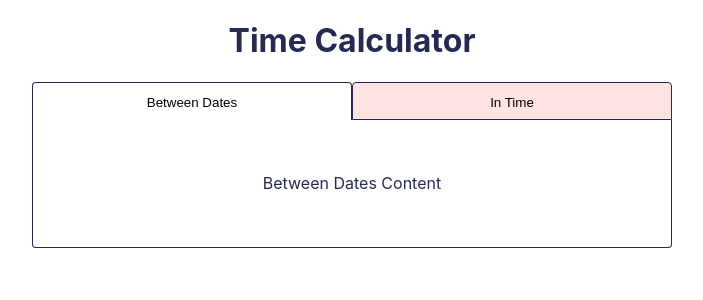
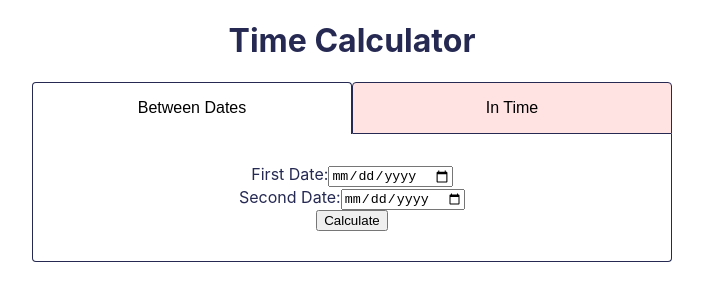
Before and after one commit to TBM85/demo-time-calculator, a Next.js app: page / in a window 1280 px wide. Shown: the top 300 px of the page, without its empty margins (288-991 px from the left). Built offline with nearby package versions, Linux system fonts and the light colour scheme.

Commit message:
Create a BetweenDates component and include a form

```diff
--- /dev/null
+++ b/components/BetweenDates.js
@@ -0,0 +1,19 @@
+import React from "react";
+
+const BetweenDates = () => {
+  return (
+    <form className="tab">
+      <div>
+        <label htmlFor="first-date">First Date:</label>
+        <input type="date" id="first-date" />
+      </div>
+      <div>
+        <label htmlFor="second-date">Second Date:</label>
+        <input type="date" id="second-date" />
+      </div>
+      <button type="submit">Calculate</button>
+    </form>
+  );
+};
+
+export default BetweenDates;
--- a/components/Tabs.js
+++ b/components/Tabs.js
@@ -1,5 +1,6 @@
 import { useState } from "react";
 import styles from "../styles/Tabs.module.css";
+import BetweenDates from "./BetweenDates";
 
 const tabs = ["Between Dates", "In Time"];
 
@@ -28,7 +29,7 @@ const Tabs = () => {
           </li>
         ))}
       </ul>
-      {isActive && <p>Between Dates Content</p>}
+      {isActive && <BetweenDates />}
       {!isActive && <p>In Time Content</p>}
     </div>
   );
--- a/styles/Tabs.module.css
+++ b/styles/Tabs.module.css
@@ -1,5 +1,4 @@
 .tabs {
-  /* border: 1px solid #262A53; */
   border-radius: 0.25em;
   max-width: 40em;
   margin: auto;
@@ -7,7 +6,6 @@
 
 .tabs ul {
   display: flex;
-  /* border-bottom: 1px solid #262A53; */
   margin: 0;
   padding: 0;
 }
@@ -16,6 +14,7 @@
   list-style: none;
   padding: 0.5em 1em;
   width: 50%;
+  min-height: 48px;
   border-top-left-radius: 0.25em;
   border-top-right-radius: 0.25em;
   border: 1px solid #262A53;
@@ -26,23 +25,11 @@
   background: transparent;
   border: none;
   cursor: pointer;
+  font-size: 1em;
+  padding: 0.5em;
 }
 
 .current_tab {
   background-color: #FFF !important;
   border-bottom: #FFF !important;
 }
-
-.tabs p {
-  padding: 0;
-  margin: 0;
-  min-height: 8em;
-  display: flex;
-  align-items: center;
-  justify-content: center;
-  border-bottom-right-radius: 0.25em;
-  border-bottom-left-radius: 0.25em;
-  border-bottom: 1px solid #262A53;
-  border-right: 1px solid #262A53;
-  border-left: 1px solid #262A53;
-}
--- a/styles/globals.css
+++ b/styles/globals.css
@@ -15,3 +15,18 @@ a {
 * {
   box-sizing: border-box;
 }
+
+.tab {
+  padding: 0;
+  margin: 0;
+  min-height: 8em;
+  display: flex;
+  flex-direction: column;
+  align-items: center;
+  justify-content: center;
+  border-bottom-right-radius: 0.25em;
+  border-bottom-left-radius: 0.25em;
+  border-bottom: 1px solid #262A53;
+  border-right: 1px solid #262A53;
+  border-left: 1px solid #262A53;
+}
```
